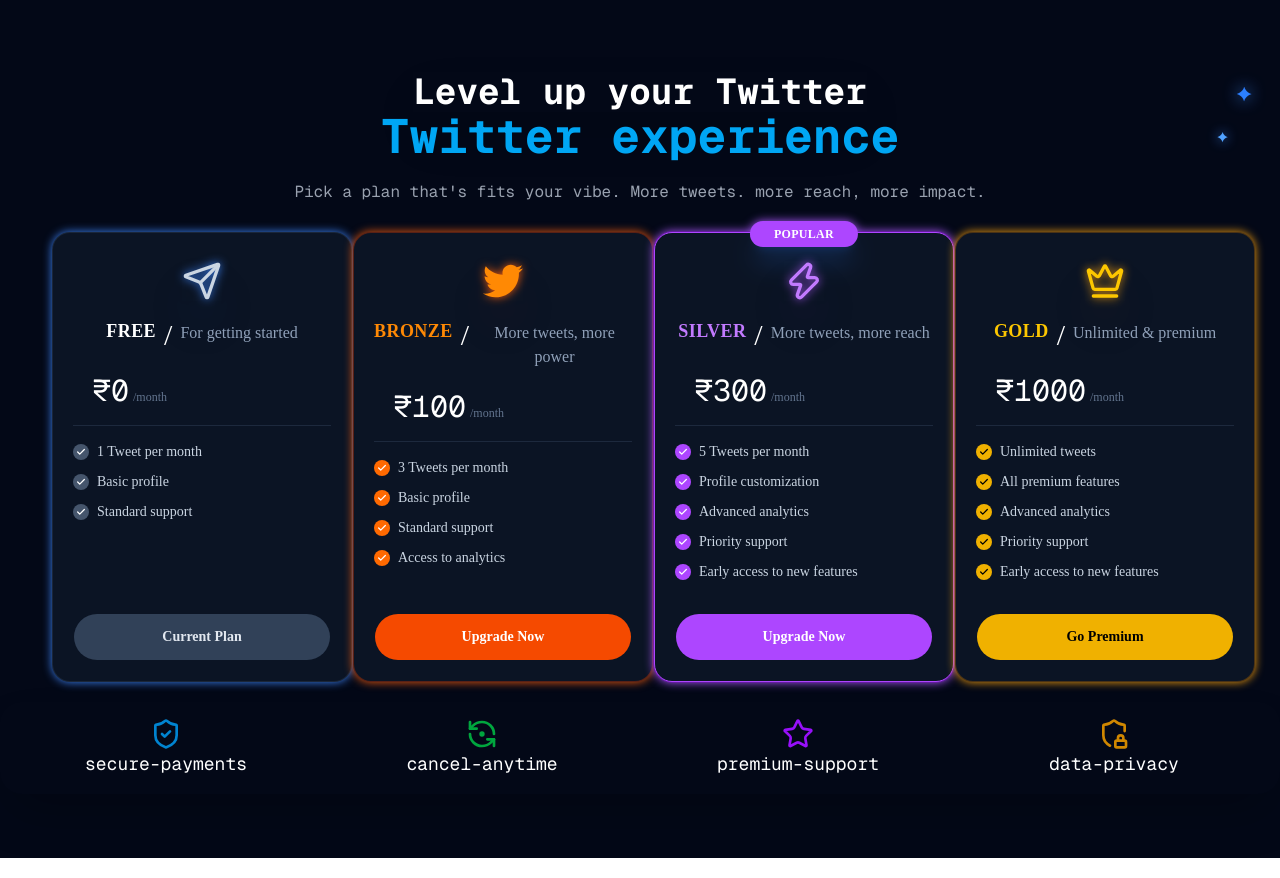
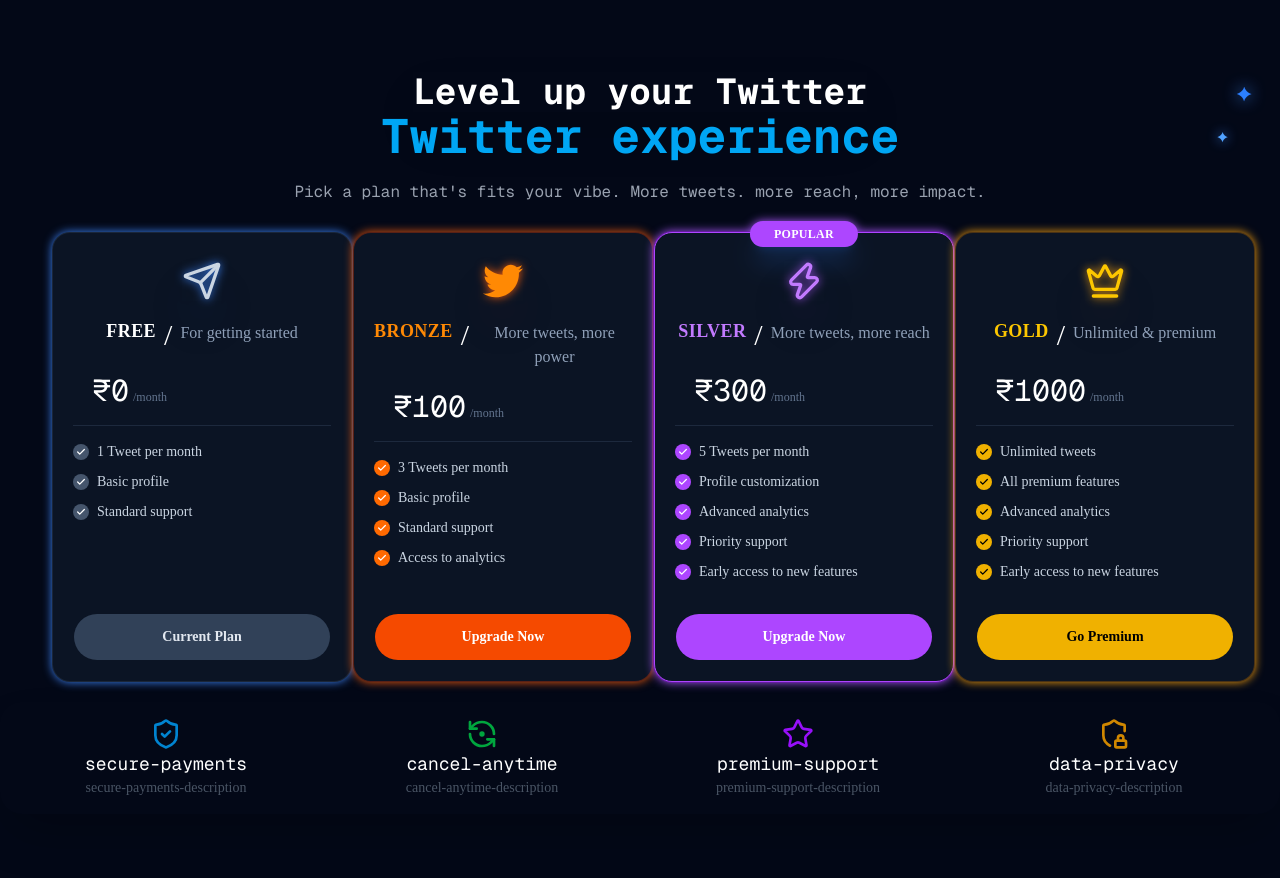
Before and after one commit to Code-sHere/Twitter_clone, a Next.js app in the folder twitter/: page /plans in a window 1280 px wide. Built offline with nearby package versions, Linux system fonts and the light colour scheme; no server answers.

Commit message:
fix some typo error

```diff
--- a/twitter/components/LanguageDropdown.tsx
+++ b/twitter/components/LanguageDropdown.tsx
@@ -36,7 +36,10 @@
     { code: "zh", label: "中文" },
 ];
 
-export default function LanguageDropdown() {
+interface LanguageDropdownProps {
+  userId: string;
+}
+export default function LanguageDropdown({ userId }: LanguageDropdownProps) {
     const { user } = useAuth();
     const { t, i18n } = useTranslation();
 
--- a/twitter/components/Plans.tsx
+++ b/twitter/components/Plans.tsx
@@ -6,15 +6,12 @@
 import toast, { Toaster } from 'react-hot-toast';
 import { useAuth } from "@/context/AuthContext";
 import { FaBolt, FaTwitter } from "react-icons/fa";
-import {useTranslation} from "react-i18next";
 
 
 
 const Plans = () => {
 
     const { user } = useAuth();
-
-    const { t } = useTranslation();
 
     const API = process.env.NEXT_PUBLIC_BACKEND_URL;
 
@@ -139,7 +136,7 @@
 
             const razorpay = new window.Razorpay(options);
 
-            razorpay.on("payment.failed", function (response: any) {
+            (razorpay as any).on("payment.failed", function (response: any) {
                 console.error("RAZORPAY PAYMENT FAILED:", response);
 
                 console.log("Error Code:", response.error?.code);
@@ -251,24 +248,24 @@
     const bottomSection = [
         {
             badge: ShieldCheck,
-            title: t("secure-payments"),
+            title: "secure-payments",
             bg: "text-sky-600",
-            description: t("secure-payments-description"),
+            description: "secure-payments-description",
         }, {
             badge: RefreshCcwDotIcon,
-            title: t("cancel-anytime"),
+            title: "cancel-anytime",
             bg: "text-green-600",
-            description: t("cancel-anytime-description"),
+            description: "cancel-anytime-description",
         }, {
             badge: StarIcon,
-            title: t("premium-support"),
+            title: "premium-support",
             bg: "text-purple-600",
-            description: t("premium-support-description"),
+            description: "premium-support-description",
         }, {
             badge: ShieldLockIcon,
-            title: t("data-privacy"),
+            title: "data-privacy",
             bg: "text-yellow-600",
-            description: t("data-privacy-description"),
+            description: "data-privacy-description",
         }
 
     ];
@@ -310,16 +307,16 @@
                                 </div>
                                 <div className="mt-4 flex ">
                                     <h3 className={`text-lg font-extrabold tracking-wide ${plan.nameColor}`}>
-                                        {t(plan.name)}
+                                        {plan.name}
                                     </h3>
                                     <span className='text-white px-2 text-3xl'> / </span>
-                                    <p className="mt-1 text-s text-slate-400"> {t(plan.tagline)}</p>
+                                    <p className="mt-1 text-s text-slate-400"> {plan.tagline}</p>
                                 </div>
                             </div>
 
                             <div className="mt-5 flex items-baseline gap-1 mx-5">
                                 <span className="text-3xl font-mono text-white">
-                                    ₹{t(plan.price)}
+                                    ₹{plan.price}
                                 </span>
                                 <span className="text-xs text-slate-500">
                                     /month
@@ -331,18 +328,18 @@
                             <ul className="flex-1 space-y-2.5">
                                 {plan.features.map((feature) => (
                                     <li key={feature} className="flex items-center gap-2 text-sm text-slate-300">
-                                        <span className={`flex h-4 w-4 shrink-0 items-center justify-center rounded-full ${t(plan.check)}`}>
+                                        <span className={`flex h-4 w-4 shrink-0 items-center justify-center rounded-full ${plan.check}`}>
                                             <Check className="h-2.5 w-2.5" strokeWidth={3} />
                                         </span>
-                                        {t(feature)}
+                                        {feature}
                                     </li>
                                 ))}
                             </ul>
 
                             <Button
-                                className={`mt-6 w-full rounded-full py-3 text-sm font-semibold h-12 transition ${t(plan.button)}`} onClick={() => handleSubscribe(`${plan.id}`)}
+                                className={`mt-6 w-full rounded-full py-3 text-sm font-semibold h-12 transition ${plan.button}`} onClick={() => handleSubscribe(`${plan.id}`)}
                             >
-                                {t(plan.cta)}
+                                {plan.cta}
                             </Button>
                         </div>
                     );
@@ -355,8 +352,8 @@
                         return (
                             <div className="flex flex-col items-center border-gray-600 p-2" key={feature.title}>
                                 <Icon className={`h-8 w-8 ${feature.bg}`} />
-                                <h4 className="text-white text-lg font-mono">{t(feature.title)}</h4>
-                                <span className="text-sm text-gray-600 ">{t(feature.desccription)}</span>
+                                <h4 className="text-white text-lg font-mono">{feature.title}</h4>
+                                <span className="text-sm text-gray-600 ">{feature.description}</span>
                             </div>
                         )
                     })}
--- a/twitter/components/layout/Mainlayout.tsx
+++ b/twitter/components/layout/Mainlayout.tsx
@@ -11,7 +11,8 @@
 
 
 const Mainlayout = ({ children }: any) => {
-  const { user, isLoading } = useAuth();
+  const { isLoading } = useAuth();
+  const { user } = useAuth();
   const [currentPage, setCurrentPage] = useState("home");
   const [selectedProfileUsername, setSelectedProfileUsername] =
     useState<string | null>(null);
@@ -47,7 +48,7 @@
   };
 
 
-  const userId = user?._id;
+  const userId = user._id;
 
   if (isLoading) {
     return (
@@ -72,7 +73,7 @@
       >
         {/* LEFT */}
         <header className="h-full min-w-0">
-          <Sidebar currentPage={currentPage} onNavigate={(page) => {
+          <Sidebar currentPage={currentPage} onNavigate={(page: string) => {
             setSelectedProfileUsername(null);
             setCurrentPage(page);
           }} />
--- a/twitter/context/AuthContext.tsx
+++ b/twitter/context/AuthContext.tsx
@@ -46,7 +46,8 @@
     email: string,
     password: string,
     username: string,
-    displayName: string
+    displayName: string,
+    phone: string
   ) => Promise<void>;
 
   updateProfile: (profileData: {
@@ -60,6 +61,8 @@
   logout: () => Promise<void>;
 
   isLoading: boolean;
+
+  isAuthenticating: boolean;
 
   googlesignin: () => Promise<void>;
 
@@ -100,7 +103,7 @@
       if (savedUser) {
         setUser(JSON.parse(savedUser));
       }
-    } catch (error) {
+    } catch (error : any) {
       console.error(
         "Failed to restore user:",
         error
@@ -206,7 +209,7 @@
 
       return loggedInUser;
 
-    } catch (error) {
+    } catch (error : any) {
       console.error("OTP Verification Error:", error);
 
       throw new Error(
@@ -313,7 +316,7 @@
         if (res.data) {
           userData = res.data;
         }
-      } catch (error) {
+      } catch (error: any) {
         userData = null;
       }
 
```
